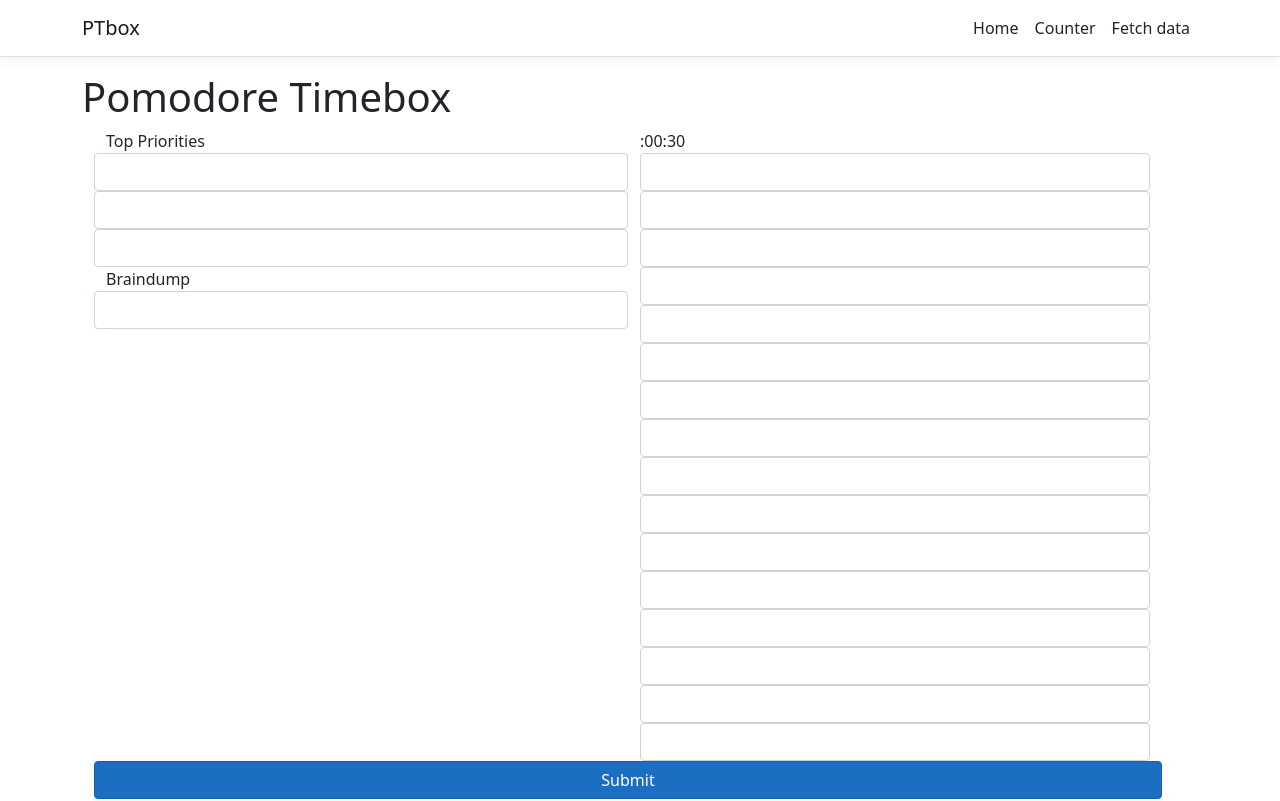
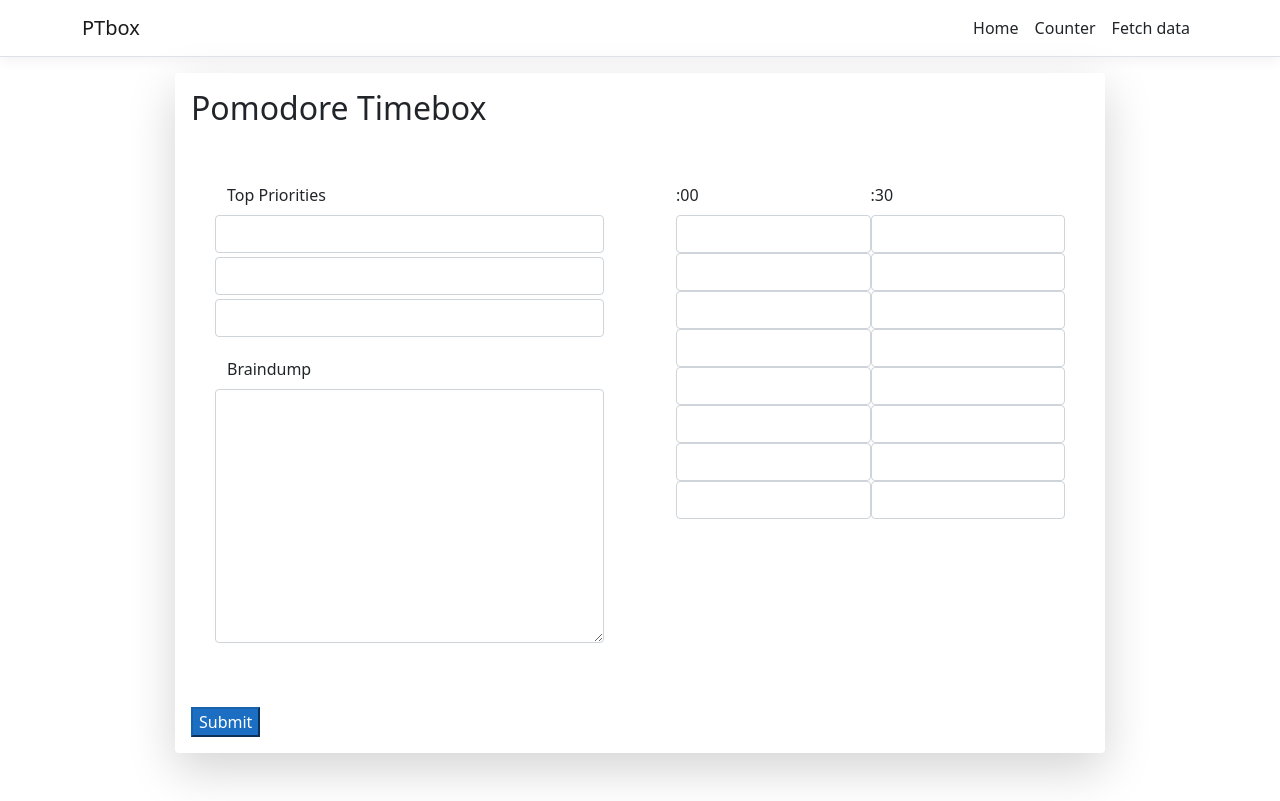
Before and after one commit to elchris95x1/my-new-app, a React (Create React App) app in the folder ClientApp/: page / in a window 1280 px wide. Built offline with nearby package versions, Linux system fonts and the light colour scheme.

Commit message:
Fix margins and paddings
fixed margings and padding, implemented containers, rows, and columns

```diff
--- a/ClientApp/src/components/Home.js
+++ b/ClientApp/src/components/Home.js
@@ -6,8 +6,8 @@ export class Home extends Component {
 
   render() {
     return (
-      <div>
-        <h1>Pomodore Timebox</h1>
+      <div class="container shadow-lg p-3 mb-5 bg-white rounded col-10">
+        <h2>Pomodore Timebox</h2>
         <Formik
           initialValues={{ goal1: '', goal2: '', goal3: '' }}
           validate={values => {
@@ -22,38 +22,39 @@ export class Home extends Component {
         >
           {({ isSubmitting }) => (
             <Form>
-              <div class="container row">
-                <div class="form-group, col">
+              <div class="row" >
 
-                  <div class="form-group, row">
-                    <label>Top Priorities</label>
-                    <Field type="text" name="goal1" class="form-control" />
-                    <Field type="text" name="goal2" class="form-control" />
-                    <Field type="text" name="goal3" class="form-control" />
+                <div class="col form-group p-5">
+                  <div class="row pb-3">
+                    <label class="form-label">Top Priorities</label>
+                    <Field type="text" name="goal1" class="form-control mb-1" />
+                    <Field type="text" name="goal2" class="form-control mb-1" />
+                    <Field type="text" name="goal3" class="form-control mb-1" />
                   </div>
 
-                  <div class="form-group, row">
-                    <label>Braindump</label>
-                    <Field type="textarea" name="braindump" class="form-control" />
+                  <div class="row pb-3">
+                    <label class="form-label">Braindump</label>
+                    <Field as="textarea" name="braindump" class="form-control" rows="10"/>
                   </div>
                 </div>
 
 
-                <div class="form-group, col">
-                  <div class="form-group, col">
-                    <label>:00</label>
-                    <label>:30</label>
+                <div class="col form-group p-5">
+                  <div class="row">
+                    <div class=" col px-0">
+                      <label class="form-label">:00</label>
                       <Field type="text" name="timebox1" class="form-control" />
                       <Field type="text" name="timebox2" class="form-control" />
-                  </div>
-
-
                       <Field type="text" name="timebox3" class="form-control" />
                       <Field type="text" name="timebox4" class="form-control" />
                       <Field type="text" name="timebox5" class="form-control" />
                       <Field type="text" name="timebox6" class="form-control" />
                       <Field type="text" name="timebox7" class="form-control" />
                       <Field type="text" name="timebox8" class="form-control" />
+                    </div>
+
+                    <div class="col px-0">
+                      <label class="form-label">:30</label>
                       <Field type="text" name="timebox9" class="form-control" />
                       <Field type="text" name="timebox10" class="form-control" />
                       <Field type="text" name="timebox11" class="form-control" />
@@ -63,11 +64,13 @@ export class Home extends Component {
                       <Field type="text" name="timebox15" class="form-control" />
                       <Field type="text" name="timebox16" class="form-control" />
                     </div>
-                <button type="submit" disabled={isSubmitting} class="btn btn-primary">
+                  </div>
+                </div>
+              </div>
+
+                <button type="submit" disabled={isSubmitting} class="btn, btn-primary">
                   Submit
                 </button>
-
-              </div>
             </Form>
           )}
         </Formik>
```
Lines whose indentation alone changed are shown as unchanged.
